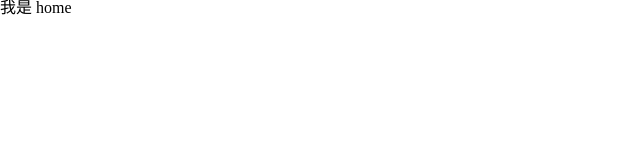
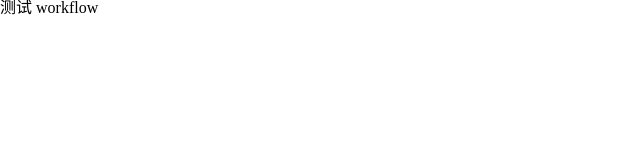
Before and after one commit to jaronnie/ragingcd, a Vue app in the folder fronted/: page / in a window 1280 px wide. Shown: the top 160 px of the page, without its empty margins (0-640 px from the left). Built offline with nearby package versions, Linux system fonts and the light colour scheme.

Commit message:
feat(fronted): 测试 workflows

```diff
--- a/fronted/src/views/home/index.vue
+++ b/fronted/src/views/home/index.vue
@@ -1,6 +1,6 @@
 <template>
   <div>
-    <h1>我是 home</h1>
+    <h1>测试 workflow</h1>
   </div>
 </template>
 
```
